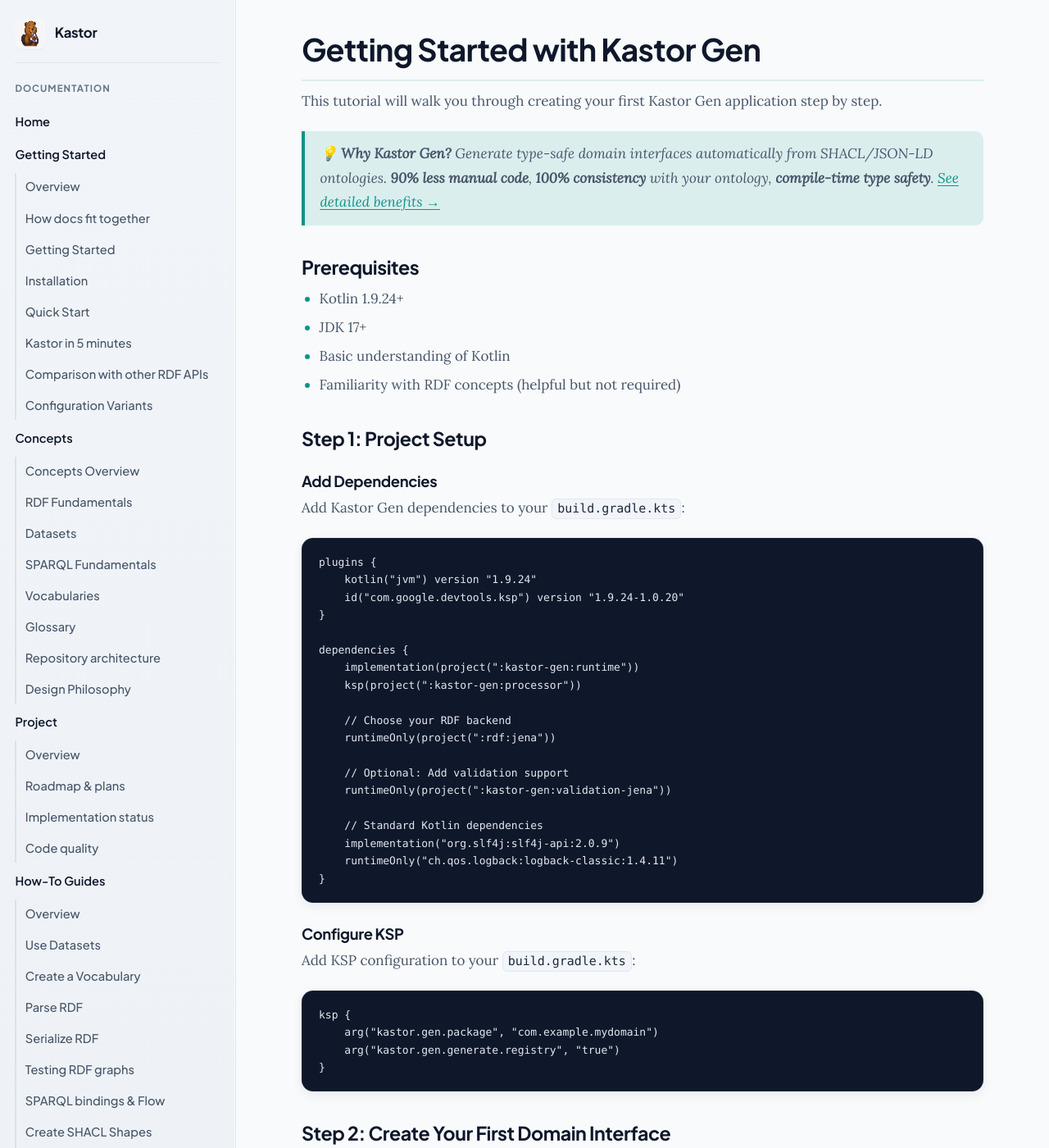
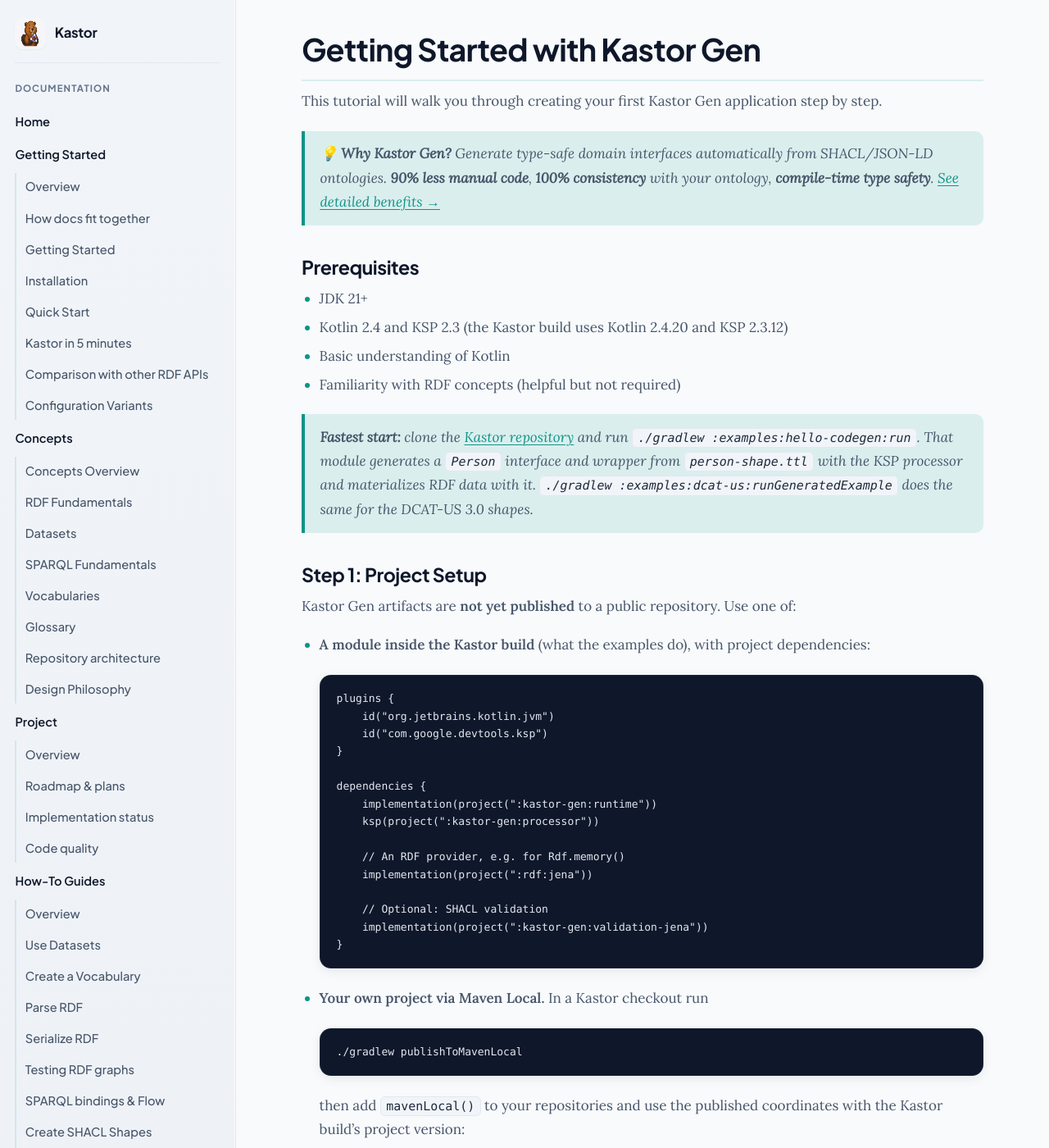
Before and after one commit to geoknoesis/kastor, a Jekyll site: the page built from docs/kastor-gen/tutorials/getting-started.md, in a window 1280 px wide and 1400 px high. Shown: the whole window at 82% size. Built offline with Jekyll 4.4.1, drawn with Linux system fonts in a browser that asks for light colours; our own code applies the rules of GitHub Pages for plain Markdown files; some of the changed text lies outside the part shown.

Commit message:
docs(gen): update install instructions, versions and runnable examples
Kastor Gen artifacts are not yet published: replace 0.2.0 coordinates and
Kotlin 1.9/JDK 17 prerequisites with in-build project dependencies or
publishToMavenLocal (JDK 21+, Kotlin 2.4.20, KSP 2.3.12), drop invented
KSP arguments, describe how to run :examples:hello-codegen:run and
:examples:dcat-us:runGeneratedExample, note that generated code must be
regenerated on upgrade, and replace the dead ../samples/ link.

Co-Authored-By: Claude Opus 5 (1M context) <noreply@anthropic.com>

````diff
--- a/docs/kastor-gen/tutorials/getting-started.md
+++ b/docs/kastor-gen/tutorials/getting-started.md
@@ -8,49 +8,68 @@ This tutorial will walk you through creating your first Kastor Gen application s
 
 ## Prerequisites
 
-- Kotlin 1.9.24+
-- JDK 17+
+- JDK 21+
+- Kotlin 2.4 and KSP 2.3 (the Kastor build uses Kotlin 2.4.20 and KSP 2.3.12)
 - Basic understanding of Kotlin
 - Familiarity with RDF concepts (helpful but not required)
 
+> **Fastest start:** clone the [Kastor repository](https://github.com/geoknoesis/kastor) and run
+> `./gradlew :examples:hello-codegen:run`. That module generates a `Person` interface and wrapper from
+> `person-shape.ttl` with the KSP processor and materializes RDF data with it.
+> `./gradlew :examples:dcat-us:runGeneratedExample` does the same for the DCAT-US 3.0 shapes.
+
 ## Step 1: Project Setup
 
-### Add Dependencies
+Kastor Gen artifacts are **not yet published** to a public repository. Use one of:
 
-Add Kastor Gen dependencies to your `build.gradle.kts`:
+- **A module inside the Kastor build** (what the examples do), with project dependencies:
 
-```kotlin
-plugins {
-    kotlin("jvm") version "1.9.24"
-    id("com.google.devtools.ksp") version "1.9.24-1.0.20"
-}
+  ```kotlin
+  plugins {
+      id("org.jetbrains.kotlin.jvm")
+      id("com.google.devtools.ksp")
+  }
 
-dependencies {
-    implementation(project(":kastor-gen:runtime"))
-    ksp(project(":kastor-gen:processor"))
+  dependencies {
+      implementation(project(":kastor-gen:runtime"))
+      ksp(project(":kastor-gen:processor"))
 
-    // Choose your RDF backend
-    runtimeOnly(project(":rdf:jena"))
+      // An RDF provider, e.g. for Rdf.memory()
+      implementation(project(":rdf:jena"))
 
-    // Optional: Add validation support
-    runtimeOnly(project(":kastor-gen:validation-jena"))
+      // Optional: SHACL validation
+      implementation(project(":kastor-gen:validation-jena"))
+  }
+  ```
 
-    // Standard Kotlin dependencies
-    implementation("org.slf4j:slf4j-api:2.0.9")
-    runtimeOnly("ch.qos.logback:logback-classic:1.4.11")
-}
-```
+- **Your own project via Maven Local.** In a Kastor checkout run
 
-### Configure KSP
+  ```bash
+  ./gradlew publishToMavenLocal
+  ```
 
-Add KSP configuration to your `build.gradle.kts`:
+  then add `mavenLocal()` to your repositories and use the published coordinates with the Kastor build's
+  project version:
 
-```kotlin
-ksp {
-    arg("kastor.gen.package", "com.example.mydomain")
-    arg("kastor.gen.generate.registry", "true")
-}
-```
+  ```kotlin
+  plugins {
+      kotlin("jvm") version "2.4.20"
+      id("com.google.devtools.ksp") version "2.3.12"
+  }
+
+  repositories {
+      mavenLocal()
+      mavenCentral()
+  }
+
+  dependencies {
+      implementation("com.geoknoesis.kastor:kastor-gen-runtime:<kastor-version>")
+      ksp("com.geoknoesis.kastor:kastor-gen-processor:<kastor-version>")
+  }
+  ```
+
+The processor needs no KSP arguments. The only option it reads is `kastor.gen.resources` (extra directories
+for ontology files, see the [annotations reference](../reference/annotations.md#resolving-shacl-context-and-ontologypath)).
 
 ## Step 2: Create Your First Domain Interface
 
````
Also changed, not shown: docs/kastor-gen/README.md (+24 -2 lines), docs/kastor-gen/design/lean-architecture.md (+1 -1 lines), docs/kastor-gen/examples/README.md (+7 -2 lines), docs/kastor-gen/faq.md (+2 -1 lines), docs/README.md.
